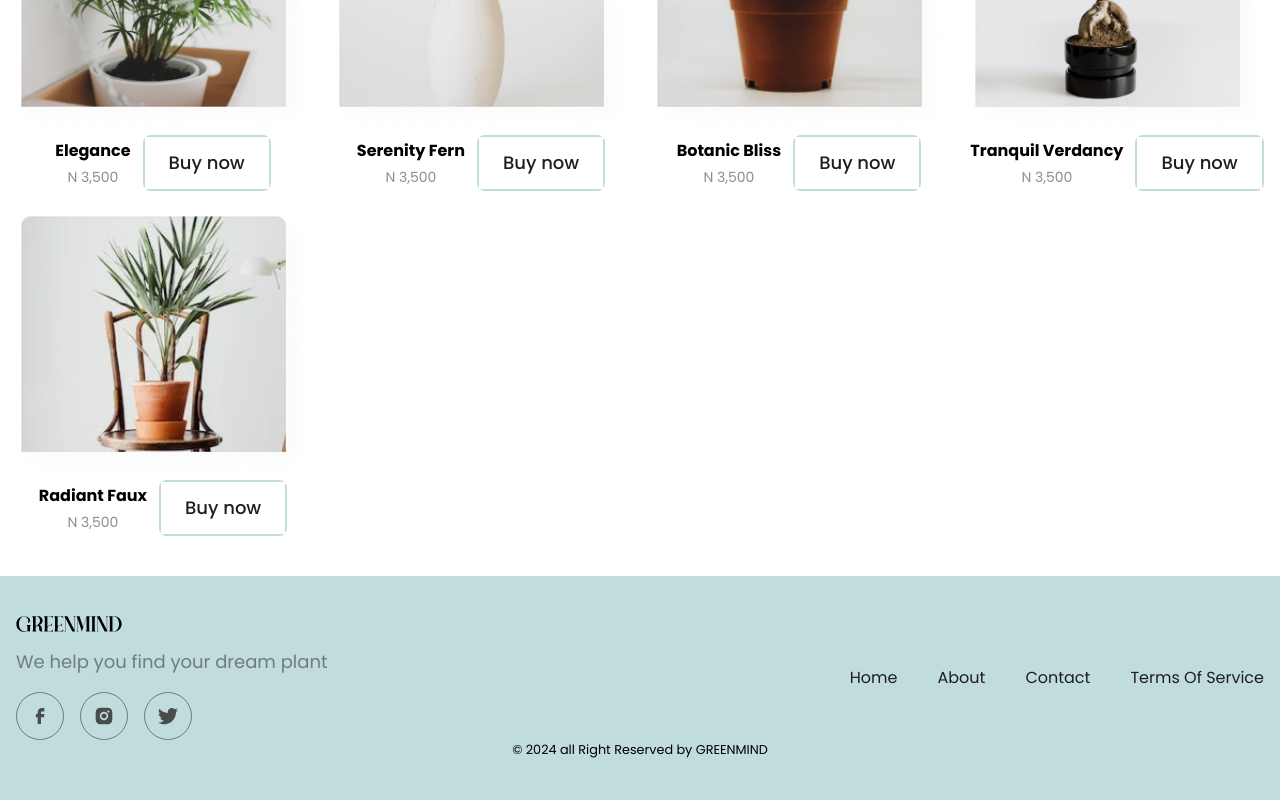
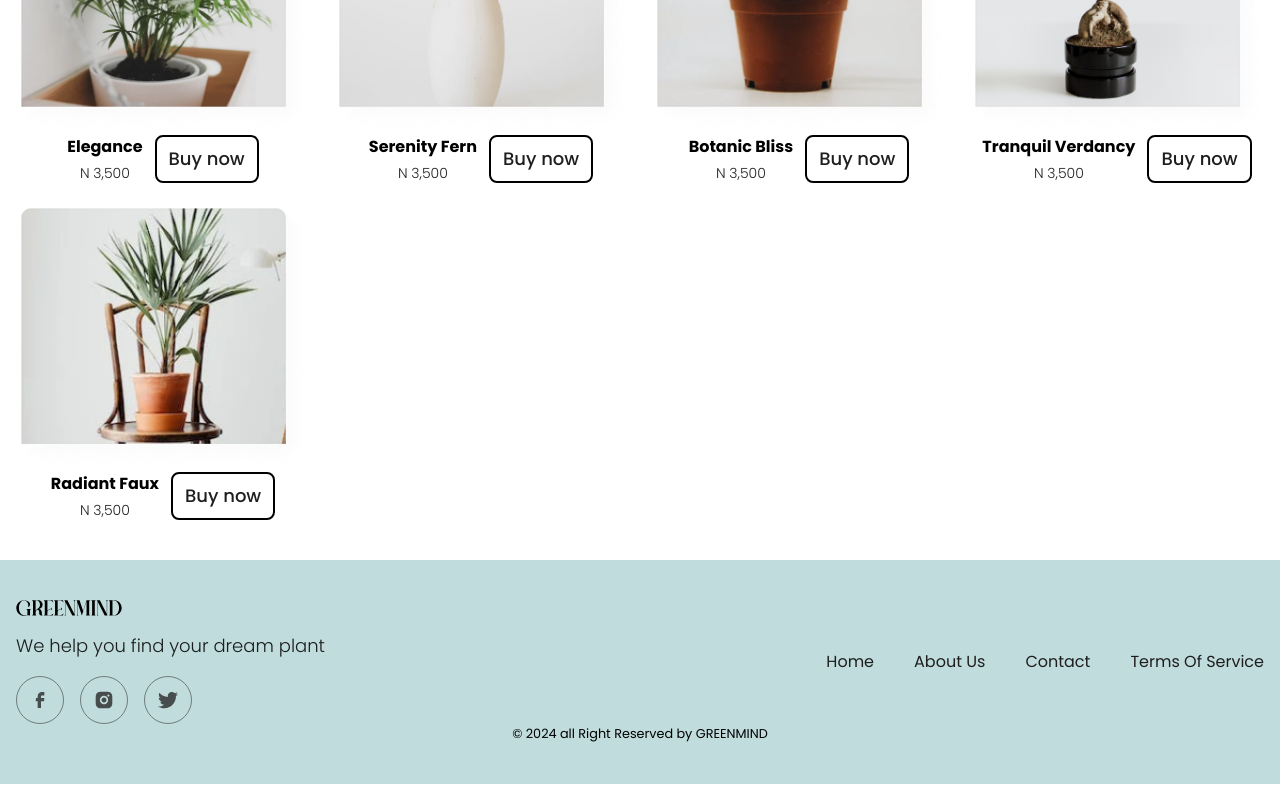
Before and after one commit to DevOluwatoyin/e-commerce-website-landing-page, a Next.js app: page /products in a window 1280 px wide. Shown: the part 379-1179 px from the top of the page. Built offline with nearby package versions, Linux system fonts and the light colour scheme.

Commit message:
Improved accessibility features

```diff
--- a/src/app/page.js
+++ b/src/app/page.js
@@ -5,6 +5,7 @@ import Testimonials from "@/sections/Testimonials";
 import Image from "next/image";
 import heroImage from "/public/images/hero-img.png";
 import Button from "@/components/Button";
+import Link from "next/link";
 import BestSelling from "@/sections/BestSelling";
 
 export default function Home() {
@@ -30,13 +31,12 @@ export default function Home() {
             <Button
               text="Products"
               bgColor="white"
-              maxWidth="160px"
-              icon={true}
+              link={true}
             />
           </div>
-          <div className="flex items-end justify-center md:flex-1">
+          <Link href="/" aria-label="Greenmind home page">
             <Image src={heroImage} alt="hero image" />
-          </div>
+          </Link>
         </div>
       </main>
 
--- a/src/components/Button.jsx
+++ b/src/components/Button.jsx
@@ -3,35 +3,30 @@ import Link from "next/link";
 import Image from "next/image";
 import arrowRight from "/public/icons/arrow-right.svg";
 
-const Button = ({ text, bgColor, maxWidth, icon, border }) => {
+const Button = ({ text, bgColor, maxWidth, icon, border, link }) => {
   return (
+    <>
+      {link ? (
         <Link
           href="/products"
-      className="rounded-lg overflow-hidden inline-block group hover:transition-all"
+          className="text-base w-fit flex items-center gap-2 px-6 py-3 hover:transition ease-in-out text-dark-two font-medium group hover:delay-500 rounded-lg md:text-lg"
           style={{
-        maxWidth: maxWidth,
+            backgroundColor: bgColor,
           }}
         >
-      <button
-        className="text-lg flex items-center gap-2 px-6 py-3 hover:transition ease-in-out text-dark-two font-medium group-hover:tracking-wider hover:delay-500"
-        style={{
-          backgroundColor: bgColor,
-          maxWidth: maxWidth,
-          border: border,
-        }}
-      >
-        <span>{text}</span>
-        {icon ? (
+          <span className="group-hover:tracking-wider ">{text}</span>
           <Image
             src={arrowRight}
             alt="arrow right"
             className="group-hover:translate-x-1"
           />
+        </Link>
       ) : (
-          ""
+        <button className="rounded-lg py-2 px-3 text-dark-two font-medium border-2 border-black transition-all hover:border-primary hover:delay-200 lg:text-lg ">
+          <span>{text}</span>
+        </button>
       )}
-      </button>
-    </Link>
+    </>
   );
 };
 
--- a/src/components/Footer.jsx
+++ b/src/components/Footer.jsx
@@ -7,11 +7,11 @@ import Link from "next/link";
 const Footer = () => {
   const year = new Date().getFullYear();
   return (
-    <section className="bg-primary py-10">
+    <footer className="bg-primary py-10">
       <div className="max-w-[1300px] mx-auto bg-primary flex flex-col justify-between items-center space-y-5 px-4 md:space-y-0 md:flex-row xl:px-0">
         <div className="space-y-4 flex flex-col items-center md:items-start">
           <Image src={logo} alt="greenmind" />
-          <p className="text-gray-light lg:text-lg">
+          <p className="text-gray-light font-light lg:text-lg">
             We help you find your dream plant
           </p>
           <div className="flex items-center justify-center md:justify-normal gap-4">
@@ -43,7 +43,7 @@ const Footer = () => {
       <small className="text-center block pt-4 md:pt-0">
         &copy; {year} all Right Reserved by GREENMIND
       </small>
-    </section>
+    </footer>
   );
 };
 
--- a/src/components/ProductCard.jsx
+++ b/src/components/ProductCard.jsx
@@ -13,9 +13,11 @@ const ProductCard = ({ image, name, price }) => {
       <div className="flex items-center justify-center gap-3 flex-col lg:flex-row">
         <p className="flex flex-col gap-1">
           <span className="font-bold text-sm lg:text-base">{name}</span>
-          <span className="text-gray-light text-xs lg:text-sm">{price}</span>
+          <span className="text-gray-light font-light text-xs lg:text-sm">
+            {price}
+          </span>
         </p>
-        <Button text="Buy now" bgColor="white" border="2px solid #C1DCDC" maxWidth="134px" />
+        <Button text="Buy now" />
       </div>
     </div>
   );
--- a/src/constants/nav.js
+++ b/src/constants/nav.js
@@ -45,7 +45,7 @@ export const footerLinks = [
     path: "/",
   },
   {
-    text: "about",
+    text: "about us",
     path: "/#about",
   },
   {
--- a/src/sections/About.jsx
+++ b/src/sections/About.jsx
@@ -9,7 +9,7 @@ const About = () => {
       className="scroll-mt-20 text-center max-w-[1300px] mx-auto px-8 pt-10 mb-20"
     >
       <h3 className="text-[32px] font-bold">About us</h3>
-      <p className="text-sm font-medium text-gray-light mt-3 mb-12 md:text-lg">
+      <p className="text-sm text-gray-light font-light mt-3 mb-12 md:text-lg">
         Order now and appreciate the beauty of nature.
       </p>
       <div className="flex justify-between flex-col items-center gap-4 flex-wrap md:flex-row">
@@ -19,7 +19,7 @@ const About = () => {
             <p className="text-base font-bold mt-6 mb-3 md:text-lg">
               {feature.title}
             </p>
-            <p className="text-gray-light text-base font-medium md:text-lg">
+            <p className="text-gray-light text-base font-light md:text-lg">
               {feature.description}
             </p>
           </div>
--- a/src/sections/BestSelling.jsx
+++ b/src/sections/BestSelling.jsx
@@ -8,18 +8,21 @@ const BestSelling = () => {
   return (
     <section className="flex flex-col my-20 px-8 text-dark-two justify-around gap-10 max-w-[1300px] mx-auto md:flex-row">
       <div className="space-y-4 text-center md:text-left">
-        <h3 className="text-2xl font-bold lg:text-4xl">Best Selling Plants</h3>
-        <p className="lg:text-lg text-gray-light">
+        <h2 className="text-2xl font-bold lg:text-4xl">Best Selling Plants</h2>
+        <p className="font-light text-gray-light lg:text-lg">
           Easiest way to healthy life by buying your favorite plants{" "}
         </p>
         <Button
           text="See more"
           bgColor="#C1DCDC"
           maxWidth="175px"
-          icon={true}
+          link={true}
         />
       </div>
-      <div className="flex justify-between items-center flex-wrap flex-col gap-10 md:flex-row">
+      <div
+        className="flex justify-between items-center flex-wrap flex-col gap-10 md:flex-row"
+        role=""
+      >
         {plants.map((plant, id) => (
           <div
             key={id}
@@ -31,7 +34,7 @@ const BestSelling = () => {
               className="group-hover:opacity-[0.7] cursor-pointer transition-opacity"
             />
             <p className="mt-3 mb-1">{plant.name}</p>
-            <p className="text-gray-light">{plant.price}</p>
+            <p className="text-gray-light font-light">{plant.price}</p>
           </div>
         ))}
       </div>
--- a/src/sections/Categories.jsx
+++ b/src/sections/Categories.jsx
@@ -7,11 +7,11 @@ const Categories = () => {
   return (
     <section id="categories" className="scroll-mt-20 text-center pt-10 mb-20">
       <h3 className="text-[32px] font-bold">Categories</h3>
-      <p className="text-sm font-medium text-gray-light mt-3 mb-12 md:text-lg">
+      <p className="text-sm text-gray-light font-light mt-3 mb-12 md:text-lg">
         Find what you are looking for
       </p>
 
-      <div className="bg-primary px-8 pt-10 pb-14 text-dark-two space-y-6">
+      <div className="bg-primary px-8 pt-10 pb-14 text-dark-two space-y-6 text-center flex flex-col items-center">
         <div className="max-w-[1300px] mx-auto flex flex-col items-center justify-center gap-20 md:flex-row">
           {productCategories.map((product, id) => (
             <div
@@ -24,13 +24,13 @@ const Categories = () => {
                 className="group-hover:opacity-80 transition-opacity cursor-pointer"
               />
               <p className="text-base font-bold md:text-lg">{product.name}</p>
-              <p className="text-base font-medium text-gray-light md:text-lg">
+              <p className="text-base text-gray-light font-light md:text-lg">
                 {product.description}
               </p>
             </div>
           ))}
         </div>
-        <Button bgColor="#ffffff" text="Explore" maxWidth="150px" icon={true} />
+        <Button bgColor="#ffffff" text="Explore" link={true} />
       </div>
     </section>
   );
--- a/tailwind.config.js
+++ b/tailwind.config.js
@@ -20,7 +20,7 @@ module.exports = {
       colors: {
         primary: "#C1DCDC",
         "dark-two": "#1E1E1E",
-        "gray-light": "rgba(30, 30, 30, 0.50)",
+        "gray-light": "rgb(0 0 0 / 87%)",
       },
       boxShadow: {
         "3xl": "0px 4px 4px #C1DCDC;",
```
Lines whose indentation alone changed are shown as unchanged.
